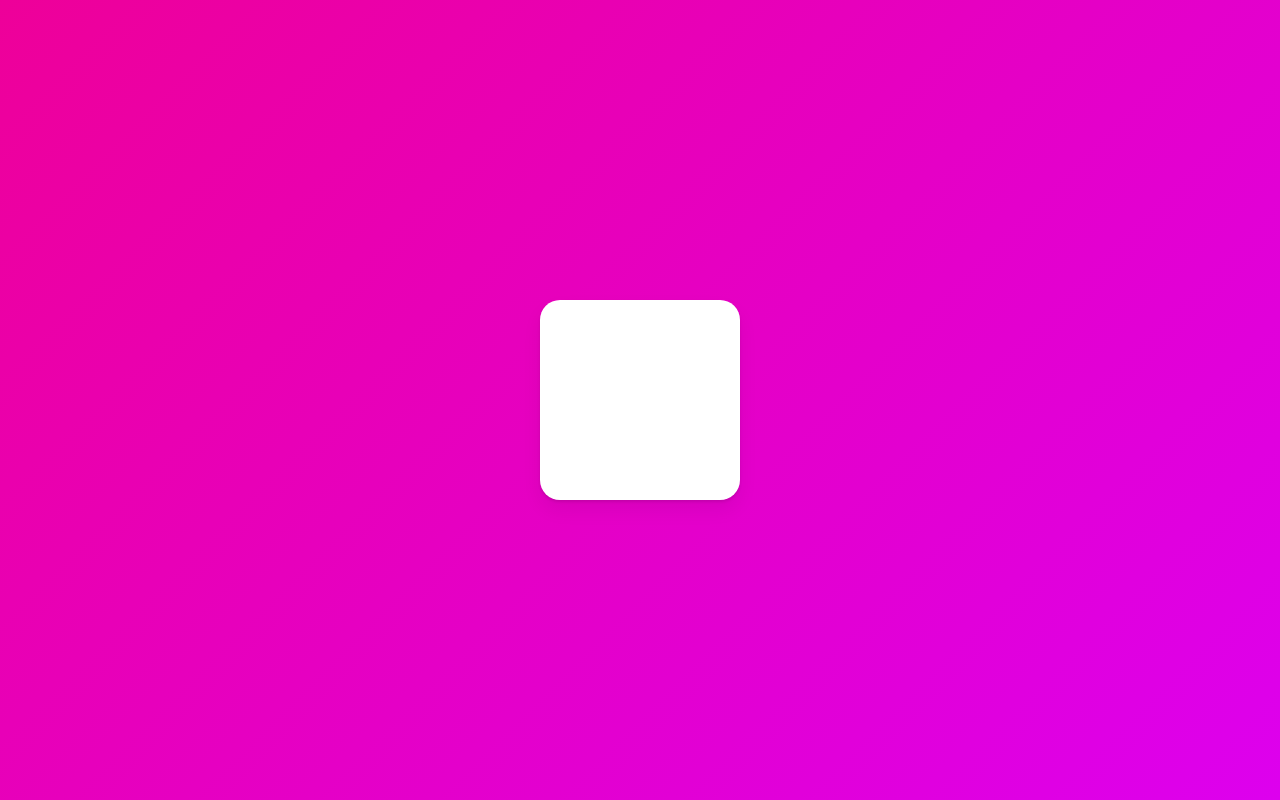
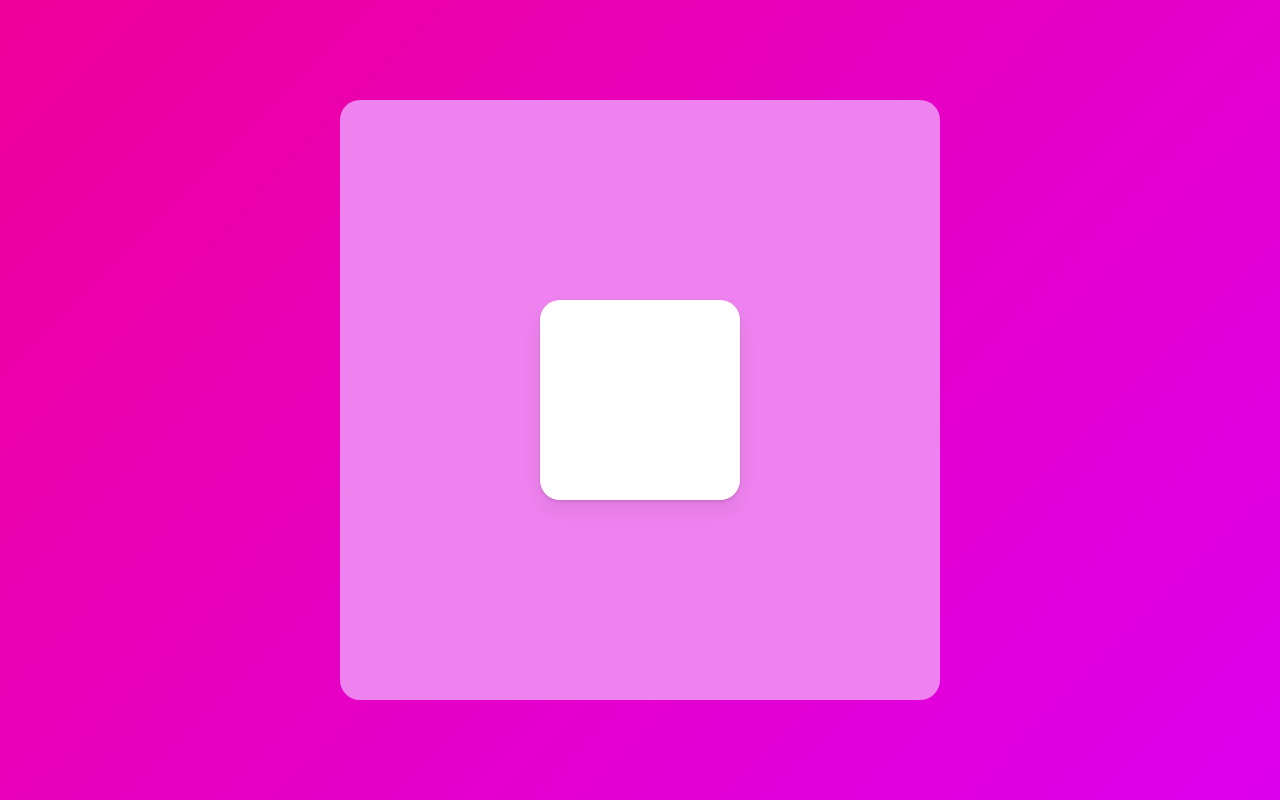
Before and after one commit to joyjsmun/framer-animation, a React (Create React App) app: page / in a window 1280 px wide. Built offline with nearby package versions, Linux system fonts and the light colour scheme.

Commit message:
ADD: practice dragging options

```diff
--- a/src/App.tsx
+++ b/src/App.tsx
@@ -1,5 +1,6 @@
 import styled from "styled-components";
 import {motion} from "framer-motion";
+import { useRef } from "react";
 
 const Wrapper = styled.div`
 height:100vh;
@@ -20,16 +21,29 @@ const Box = styled(motion.div)`
 
 
 const boxVariants = {
- hover:{scale:2,rotateZ:180},
- click:{borderRadius:"100px",scale:1},
- drag:{backgroundColor:"rgb(255, 121, 121)", transition:{duration:10}},
+ hover:{rotateZ:180}
+
 }
 
+const BigBox = styled(motion.div)`
+  width: 600px;
+  height: 600px;
+  background-color: violet;
+  border-radius: 20px;
+  display: flex;
+  align-items: center;
+  justify-content: center;
+
+`
 
 function App() {
+  const biggerBoxRef = useRef<HTMLDivElement>(null)
   return (
     <Wrapper>
-    <Box drag variants={boxVariants} whileDrag="drag" whileHover="hover" whileTap="click"/>
+      <BigBox ref={biggerBoxRef} >
+      <Box drag dragSnapToOrigin dragConstraints={biggerBoxRef}  variants={boxVariants} whileDrag="drag" whileHover="hover" whileTap="click"/>
+      </BigBox>
+
   </Wrapper>
   );
 }
```
